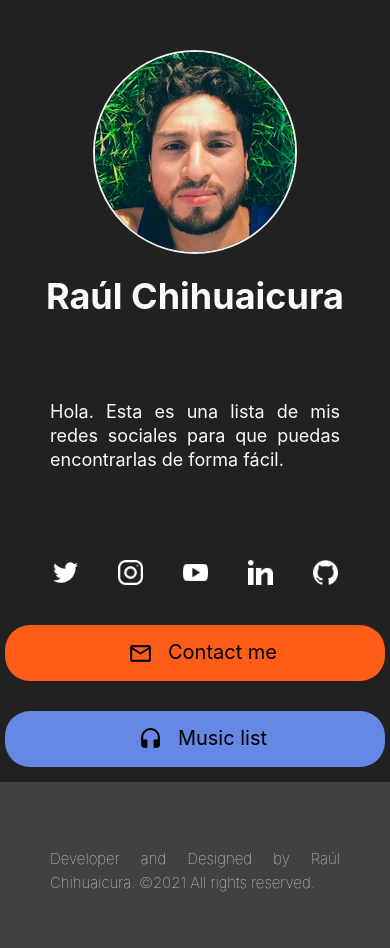
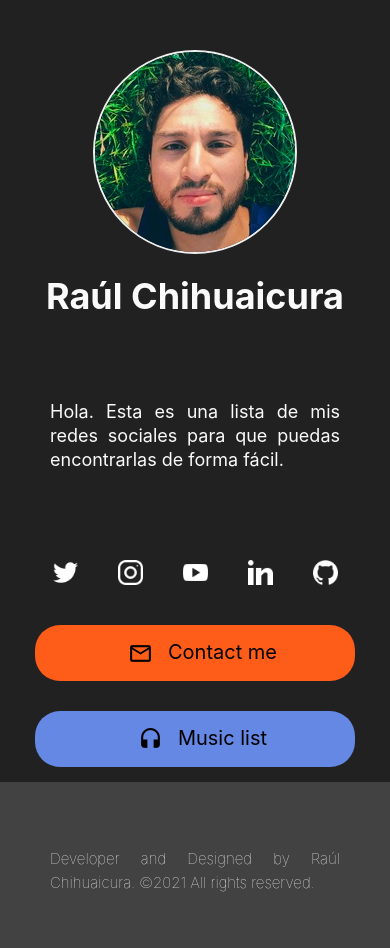
Before and after one commit to RaulChihuaicura/link-page, a plain HTML site: page index.html in a window 390 px wide. Drawn offline with Linux system fonts and the light colour scheme.

Commit message:
responsive button

```diff
--- a/assets/style.css
+++ b/assets/style.css
@@ -55,7 +55,6 @@ body {
      justify-content: center;
      align-items: center;
      align-content: center;
-
  }
 
  a {
@@ -72,6 +71,7 @@ body {
      margin: 15px;
      border-style: none;
      border-radius: 25px;
+     max-width: 290px;
  }
 
  #imail:hover {
```
Also changed, not shown: 1 other file.
